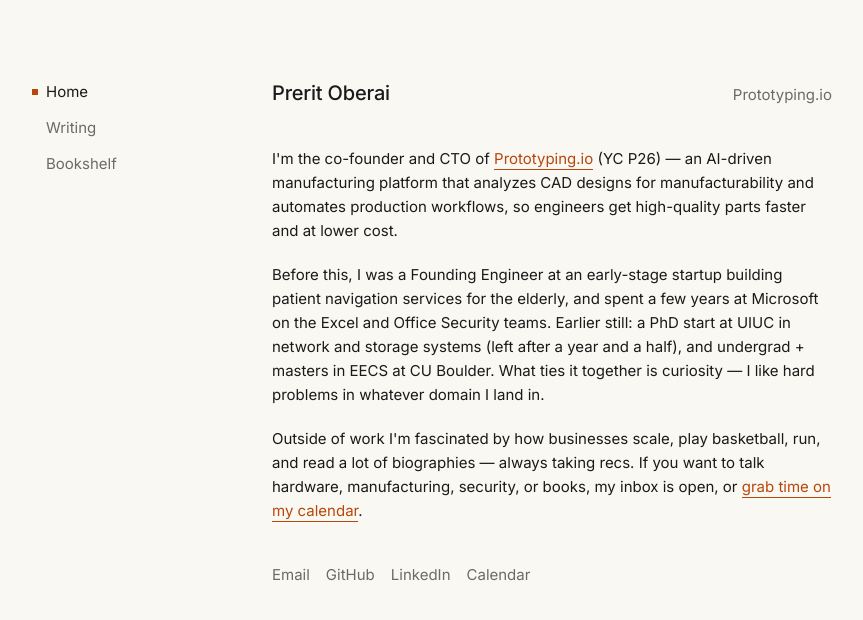
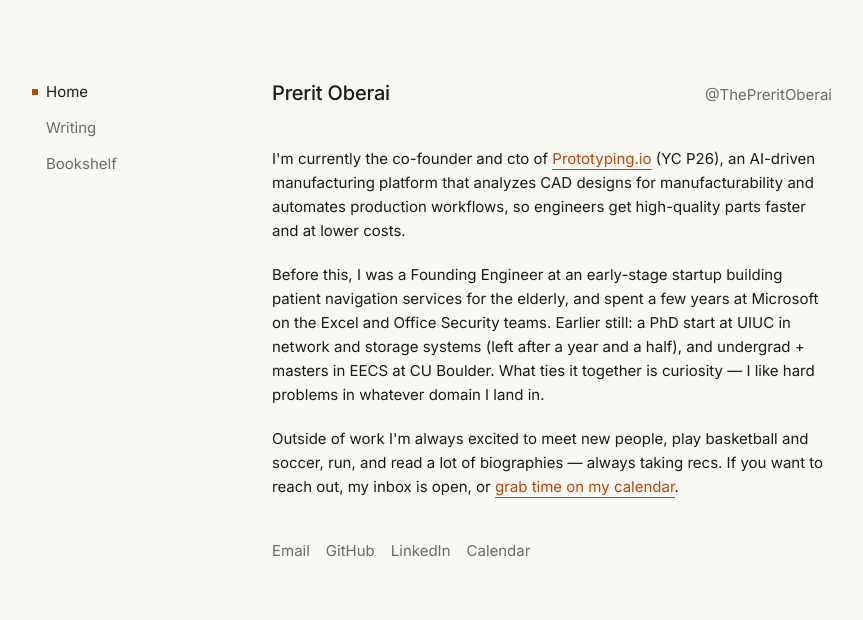
Before and after one commit to PreritO/personal_site, a Next.js app: page / in a window 1280 px wide. Shown: the top 620 px of the page, without its empty margins (88-951 px from the left). Built offline with nearby package versions, Linux system fonts and the light colour scheme.

Commit message:
voice homepage copy, X handle in header, calendly → cal.com

```diff
--- a/src/app/page.tsx
+++ b/src/app/page.tsx
@@ -4,30 +4,30 @@ export default function Home() {
       <header className="home-heading">
         <h1 className="site-title">Prerit Oberai</h1>
         <a
-          href="https://www.prototyping.io/"
+          href="https://x.com/ThePreritOberai"
           target="_blank"
           rel="noopener noreferrer"
           className="home-heading-link"
         >
-          Prototyping.io
+          @ThePreritOberai
         </a>
       </header>
       <div className="home-bio">
         <p className="site-description site-opener">
-          I&apos;m the co-founder and CTO of <a href="https://www.prototyping.io/" target="_blank" rel="noopener noreferrer">Prototyping.io</a> (YC P26) — an AI-driven manufacturing platform that analyzes CAD designs for manufacturability and automates production workflows, so engineers get high-quality parts faster and at lower cost.
+          I&apos;m currently the co-founder and cto of <a href="https://www.prototyping.io/" target="_blank" rel="noopener noreferrer">Prototyping.io</a> (YC P26), an AI-driven manufacturing platform that analyzes CAD designs for manufacturability and automates production workflows, so engineers get high-quality parts faster and at lower costs.
         </p>
         <p className="site-description">
           Before this, I was a Founding Engineer at an early-stage startup building patient navigation services for the elderly, and spent a few years at Microsoft on the Excel and Office Security teams. Earlier still: a PhD start at UIUC in network and storage systems (left after a year and a half), and undergrad + masters in EECS at CU Boulder. What ties it together is curiosity — I like hard problems in whatever domain I land in.
         </p>
         <p className="site-description">
-          Outside of work I&apos;m fascinated by how businesses scale, play basketball, run, and read a lot of biographies — always taking recs. If you want to talk hardware, manufacturing, security, or books, my inbox is open, or <a href="https://calendly.com/prerit-oberai/30min" target="_blank" rel="noopener noreferrer">grab time on my calendar</a>.
+          Outside of work I&apos;m always excited to meet new people, play basketball and soccer, run, and read a lot of biographies — always taking recs. If you want to reach out, my inbox is open, or <a href="https://cal.com/prerit-oberai/30min" target="_blank" rel="noopener noreferrer">grab time on my calendar</a>.
         </p>
       </div>
       <div className="social-links">
         <a href="mailto:preritoberai@gmail.com" className="social-link">Email</a>
         <a href="https://github.com/PreritO" target="_blank" rel="noopener noreferrer" className="social-link">GitHub</a>
         <a href="https://linkedin.com/in/preritoberai" target="_blank" rel="noopener noreferrer" className="social-link">LinkedIn</a>
-        <a href="https://calendly.com/prerit-oberai/30min" target="_blank" rel="noopener noreferrer" className="social-link">Calendar</a>
+        <a href="https://cal.com/prerit-oberai/30min" target="_blank" rel="noopener noreferrer" className="social-link">Calendar</a>
       </div>
     </div>
   );
```
